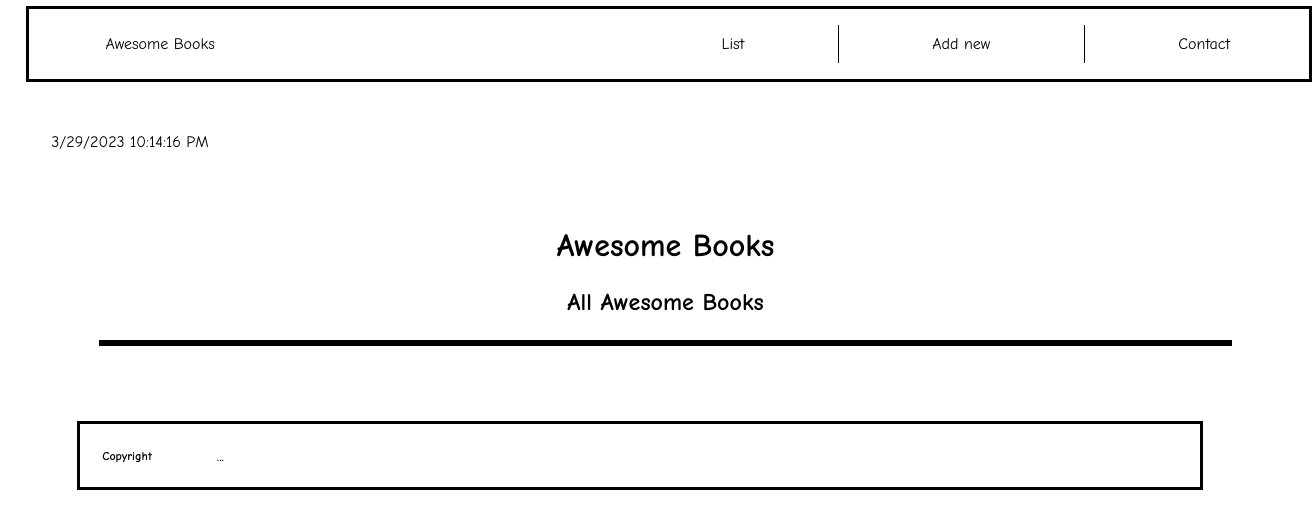
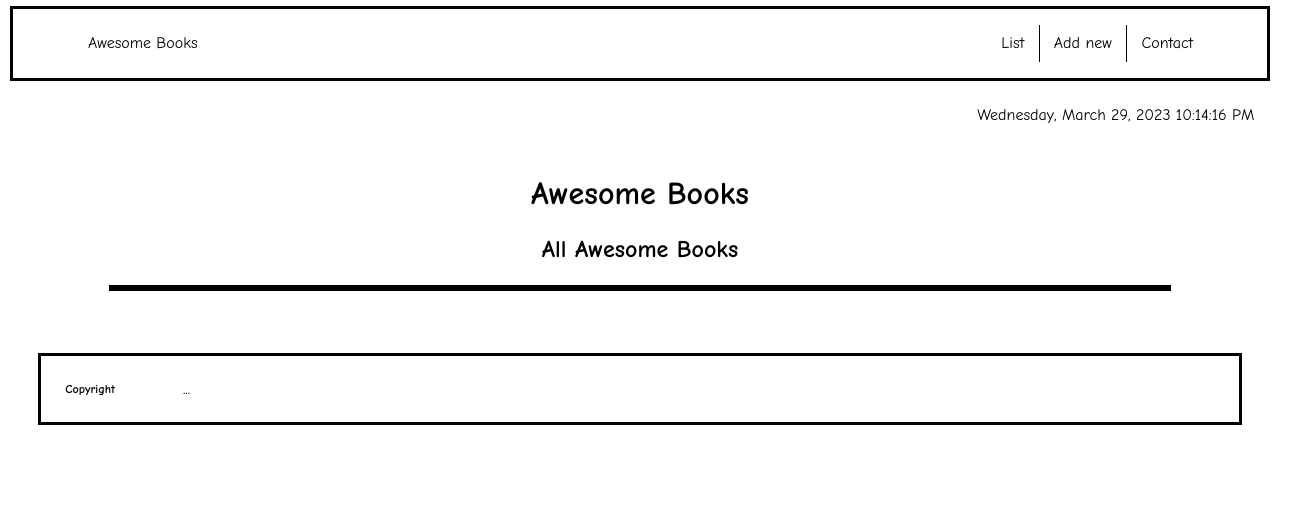
Before and after one commit to federicaulzurrun/AwesomeBooks, a website: page index.html in a window 1280 px wide. Shown: the whole page, 1312 px wide, since content can reach past the window. Drawn offline with Linux system fonts and the light colour scheme.

Commit message:
fix style and run linters

```diff
--- a/JavaScript/classes.js
+++ b/JavaScript/classes.js
@@ -1,11 +1,13 @@
 // Add date and time
 const dateTime = new Date();
-const date = dateTime.toLocaleDateString();
+const date = dateTime.toLocaleDateString('en', {
+  weekday: 'long', year: 'numeric', month: 'long', day: 'numeric',
+});
 const time = dateTime.toLocaleTimeString();
 const dateTimeElement = document.getElementById('datetime');
 dateTimeElement.textContent = `${date} ${time}`;
 
-//navbar functionality
+// navbar functionality
 const navlist = document.querySelector('.navList');
 const navadd = document.querySelector('.navAdd');
 const navcont = document.querySelector('.navCont');
--- a/Style/style.css
+++ b/Style/style.css
@@ -12,20 +12,18 @@ body {
   height: 100%;
 }
 
-main {
-  display: flex;
-  flex-direction: column;
-  align-content: center;
-  width: 100%;
+header {
+  margin: 0;
 }
 
 .navBar {
   display: flex;
   border: #000 3px solid;
   align-items: center;
-  margin: 0.5% 2%;
-  width: 100%;
+  margin: 0.5% 1%;
+  width: 98%;
   justify-content: space-between;
+  justify-self: center;
 }
 
 .nbTitle {
@@ -39,12 +37,19 @@ nav {
   padding-right: 1%;
 }
 
+.list {
+  width: 90%;
+  align-self: center;
+  justify-content: center;
+}
+
 .bookList-add-contact {
   display: flex;
-  width: 100%;
+  width: 90%;
   list-style: none;
   padding: 0;
-  justify-content: space-around;
+  justify-content: end;
+  gap: 3px;
 }
 
 .bookList-add-contact li {
@@ -63,9 +68,26 @@ span {
   align-self: center;
 }
 
+#datetime {
+  display: flex;
+  flex-direction: row;
+  align-items: center;
+  justify-content: end;
+}
+
+main {
+  display: flex;
+  flex-direction: column;
+  align-content: center;
+  justify-content: center;
+  margin: 0;
+  width: 100%;
+}
+
 h1 {
   display: flex;
   justify-content: center;
+  margin: 0 2%;
 }
 
 .book-list-conatiner {
@@ -79,7 +101,7 @@ h1 {
   justify-content: center;
 }
 
-#bookList{
+#bookList {
   display: flex;
   flex-direction: column;
   border: #000 3px solid;
@@ -162,7 +184,7 @@ footer {
   display: flex;
   flex-direction: row;
   align-items: center;
-  margin: 1% 6%;
+  margin: 1% 3%;
   border: #000 3px solid;
   gap: 20px;
 }
--- a/index.html
+++ b/index.html
@@ -25,10 +25,10 @@
     </nav>
 
   </header>
+  <p id="datetime"></p>
   <!--1rst page-->
   <!--Added Books-->
   <main>
-    <p id="datetime"></p>
     <div class="list">
     <h1>Awesome Books</h1>
     <div class="book-list-container">
```
